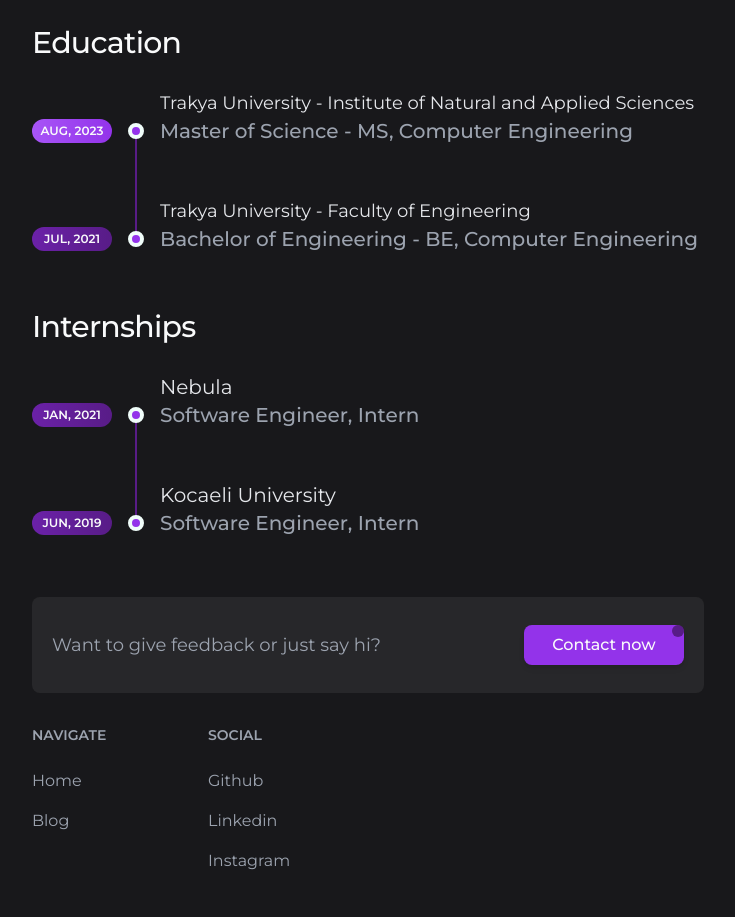
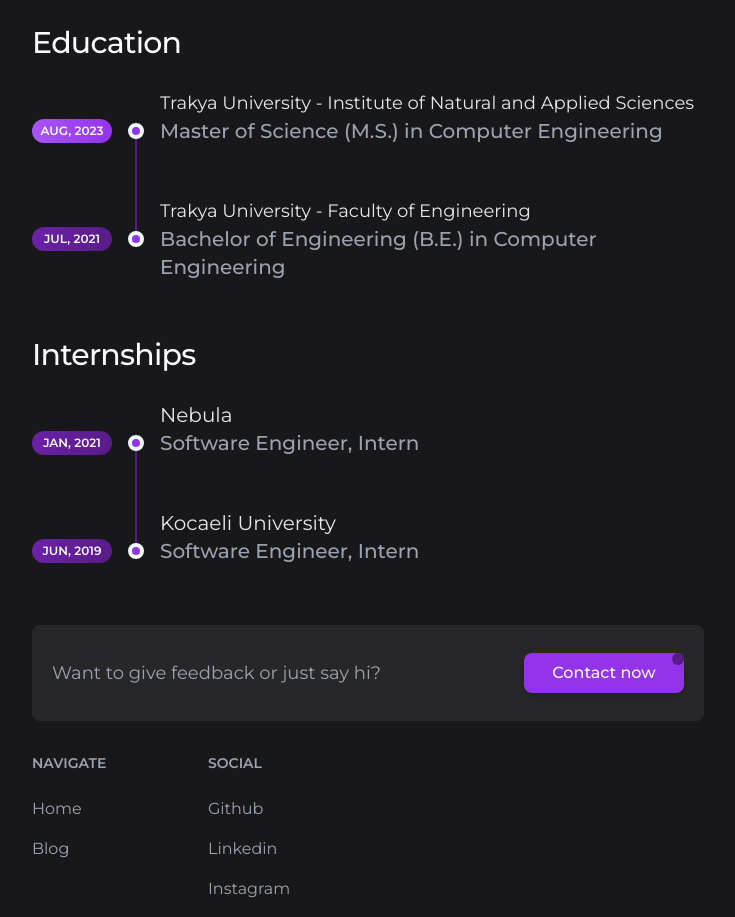
Before and after one commit to huseink/huseink.github.io, an Astro site: page / in a window 1280 px wide. Shown: the part 867-1784 px from the top of the page, without its empty margins (272-1007 px from the left). Built offline with nearby package versions, Linux system fonts and the light colour scheme; Astro itself is replaced by a stand-in of ours.

Commit message:
Update Timeline.astro

```diff
--- a/src/components/Timeline.astro
+++ b/src/components/Timeline.astro
@@ -62,7 +62,7 @@
         >Aug, 2023</time
       >
       <div class="text-xl font-medium from-purple-400 to-pink-800">
-        Master of Science - MS, Computer Engineering
+        Master of Science (M.S.) in Computer Engineering
       </div>
     </div>
   </div>
@@ -80,7 +80,7 @@
         >Jul, 2021</time
       >
       <div class="text-xl font-medium from-purple-400 to-pink-800">
-        Bachelor of Engineering - BE, Computer Engineering
+        Bachelor of Engineering (B.E.) in Computer Engineering
       </div>
     </div>
   </div>
```
